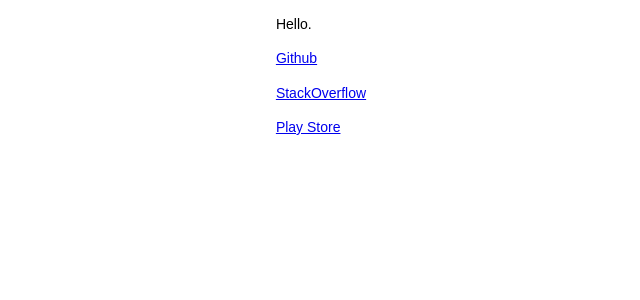
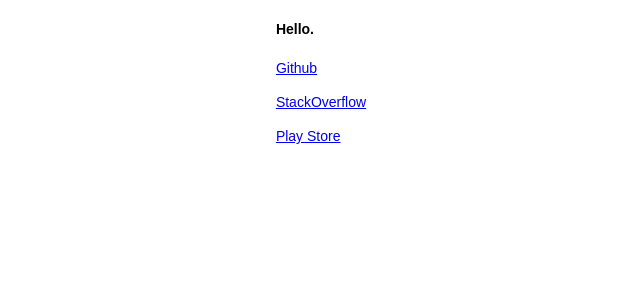
Before and after one commit to asadmshah/asadmshah.github.io, a Jekyll site: the page built from index.md, in a window 1280 px wide. Shown: the top 300 px of the page, without its empty margins (319-959 px from the left). Built offline with Jekyll 4.4.1, drawn with Linux system fonts in a browser that asks for light colours.

Commit message:
index posts

```diff
--- a/index.md
+++ b/index.md
@@ -3,10 +3,19 @@ layout: default
 title: Hello
 ---
 
-Hello.
+#### Hello.
 
 [Github](http://github.com/asadmshah)
 
 [StackOverflow](http://stackoverflow.com/users/3238659/asadmshah)
 
 [Play Store](https://play.google.com/store/apps/developer?id=asadmshah)
+
+{% if site.posts.size > 0 %}
+#### Posts
+
+{% for post in site.posts %}
+[{{ post.title }}]({{ post.url }})
+{% endfor%}
+
+{% endif %}
```
